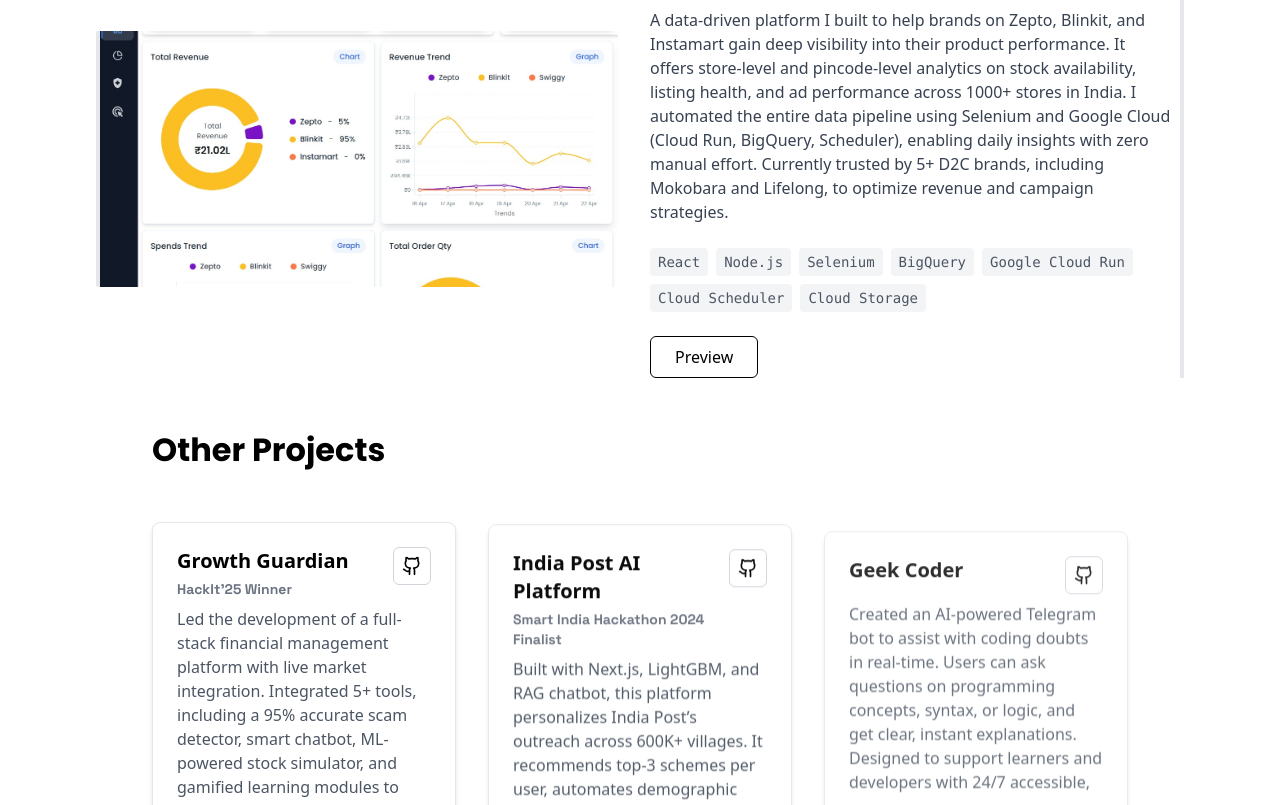
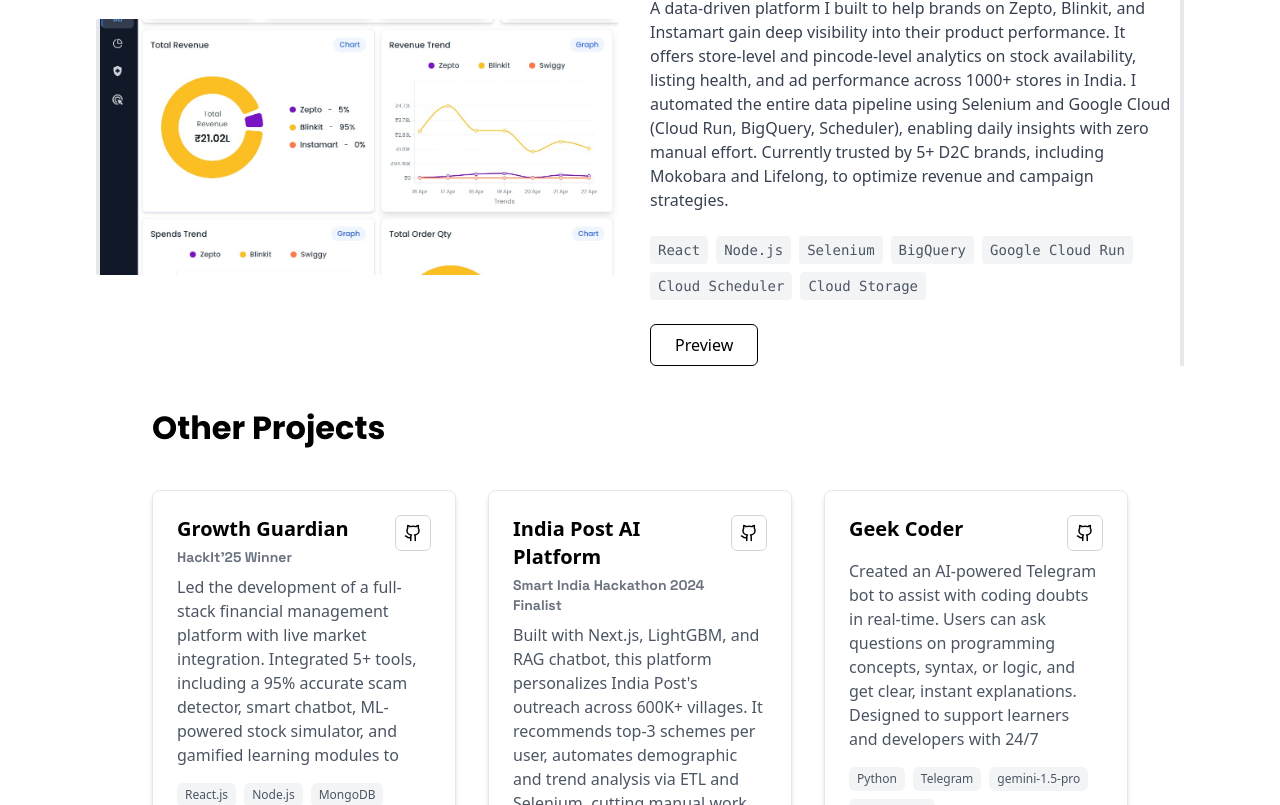
Before and after one commit to adhavan13/Portfolio, a React (Vite) app: page / in a window 1280 px wide. Shown: the part 1995-2800 px from the top of the page. Built offline with nearby package versions, Linux system fonts and the light colour scheme; a web font is replaced by a local one.

Commit message:
projects section responsiveness fixed

```diff
--- a/src/components/exprience.jsx
+++ b/src/components/exprience.jsx
@@ -8,7 +8,7 @@
       department: "Sai Sakthi Enterprises",
       period: "January 2025 - April 2025",
       responsibilities: [
-        "Built and deployed a SaaS analytics platform for brands on Zepto, Blinkit, and Instamart, offering pincode-level insights into stock, visibility, and ranking across 1000+ stores in India; adopted by top D2C brands like Mokobara and Lifelong.",
+        "Built and deployed a SaaS analytics platform for brands on Zepto, Blinkit, and Instamart, offering pincode-level insights into stock, visibility, and ranking across 1000+ stores in India adopted by top D2C brands like Mokobara and Lifelong.",
         "Designed and implemented fully automated data pipelines using Selenium and GCP (Cloud Run, BigQuery, Scheduler), saving 100+ manual hours/month and ensuring sub-2-hour daily refreshes.",
         "Led the development of a Shopify Partner App (Remix + BigQuery) for advanced product sorting, increasing catalog engagement by ~30%; listed on the Shopify App Store.",
       ],
@@ -31,7 +31,7 @@
 
   return (
     <div className="max-w-6xl mx-auto pt-8">
-      <h1 className="text-4xl font-font-roboto font-bold mb-8">
+      <h1 className="text-3xl font-font-roboto font-bold mb-8">
         Where I've Worked
       </h1>
 
@@ -62,12 +62,14 @@
               <span className="font-heading font-bold text-gray-500">
                 {experiences[selectedExp].role}
               </span>{" "}
-              <span className="font-bold">at{" "}</span>
+              <span className="font-bold">at </span>
               <span className="underline decoration-2 decoration-gray-500 font-bold">
                 {experiences[selectedExp].department}
               </span>
             </h2>
-            <p className="text-xl mb-6 font-bold">{experiences[selectedExp].period}</p>
+            <p className="text-xl mb-6 font-bold">
+              {experiences[selectedExp].period}
+            </p>
           </div>
 
           <ul className="list-disc ml-5 space-y-3 font-heading">
--- a/src/components/projects.jsx
+++ b/src/components/projects.jsx
@@ -10,7 +10,7 @@
   const projects = [
     {
       title: "Growth Guardian",
-      subtitle: "HackIt’25 Winner",
+      subtitle: "HackIt'25 Winner",
       description:
         "Led the development of a full-stack financial management platform with live market integration. Integrated 5+ tools, including a 95% accurate scam detector, smart chatbot, ML-powered stock simulator, and gamified learning modules to help users learn, practice, and make informed financial decisions confidently.",
       technologies: [
@@ -28,7 +28,7 @@
       title: "India Post AI Platform",
       subtitle: "Smart India Hackathon 2024 Finalist",
       description:
-        "Built with Next.js, LightGBM, and RAG chatbot, this platform personalizes India Post’s outreach across 600K+ villages. It recommends top-3 schemes per user, automates demographic and trend analysis via ETL and Selenium, cutting manual work by 80% and boosting efficiency by 40%.",
+        "Built with Next.js, LightGBM, and RAG chatbot, this platform personalizes India Post's outreach across 600K+ villages. It recommends top-3 schemes per user, automates demographic and trend analysis via ETL and Selenium, cutting manual work by 80% and boosting efficiency by 40%.",
       technologies: [
         "Next.js",
         "Python",
@@ -93,54 +93,53 @@
       opacity: 1,
       transition: {
         staggerChildren: 0.1,
-        delayChildren: 0.2,
+        delayChildren: 0.1,
         when: "beforeChildren",
       },
     },
   };
 
   const childVariants = {
-    hidden: { opacity: 0, y: 50 },
+    hidden: { opacity: 0, y: 30 },
+    visible: {
+      opacity: 1,
+      y: 0,
+      transition: {
+        duration: 0.4,
+      },
+    },
+  };
+
+  const titleVariants = {
+    hidden: { opacity: 0, y: -20 },
     visible: {
       opacity: 1,
       y: 0,
       transition: {
         duration: 0.5,
-      },
-    },
-  };
-
-  const titleVariants = {
-    hidden: { opacity: 0, y: -30 },
-    visible: {
-      opacity: 1,
-      y: 0,
-      transition: {
-        duration: 0.6,
         ease: "easeOut",
       },
     },
   };
 
   return (
-
     <motion.div
       id="projects-section"
-      className="w-full py-12 px-4 md:px-8 lg:px-16"
+      className="w-full py-6 sm:py-8 md:py-12 px-3 sm:px-4 md:px-8 lg:px-16"
       initial="hidden"
       animate={isVisible ? "visible" : "hidden"}
       variants={containerVariants}
     >
       <motion.h1
-        className="text-3xl font-heading font-bold mb-12 px-6"
+        className="text-xl sm:text-2xl md:text-3xl font-heading font-bold mb-6 sm:mb-8 md:mb-12 px-2 sm:px-4 md:px-6 text-center sm:text-left"
         variants={titleVariants}
       >
         Other Projects
       </motion.h1>
 
-      <div className="px-6">
+      <div className="px-0 sm:px-2 md:px-6">
         <motion.div
-          className="grid grid-cols-1 md:grid-cols-2 lg:grid-cols-3 gap-8"
+          className="grid grid-cols-1 sm:grid-cols-2 lg:grid-cols-3 gap-4 sm:gap-6 md:gap-8"
           variants={containerVariants}
         >
           <AnimatePresence mode="wait">
@@ -152,11 +151,13 @@
                 whileHover={{ y: -5, transition: { duration: 0.2 } }}
                 exit={{ opacity: 0, y: -20, transition: { duration: 0.3 } }}
               >
-                <div className="p-6">
+                <div className="p-4 sm:p-5 md:p-6">
                   <div className="flex justify-between items-start mb-2">
                     <div>
-                      <h3 className="text-xl font-bold">{project.title}</h3>
-                      <p className="text-sm text-gray-500 mt-1 font-spacegrotesk font-bold">
+                      <h3 className="text-lg sm:text-xl font-bold">
+                        {project.title}
+                      </h3>
+                      <p className="text-xs sm:text-sm text-gray-500 mt-1 font-spacegrotesk font-bold">
                         {project.subtitle || "Project subtitle"}
                       </p>
                     </div>
@@ -164,26 +165,26 @@
                       href={project.githubLink}
                       target="_blank"
                       rel="noopener noreferrer"
-                      className="inline-flex items-center justify-center border border-gray-300 rounded-md p-2 hover:bg-gray-100 transition-colors"
+                      className="inline-flex items-center justify-center border border-gray-300 rounded-md p-1.5 sm:p-2 hover:bg-gray-100 transition-colors"
                       aria-label="Visit GitHub repository"
                     >
-                      <Github size={20} />
+                      <Github size={18} />
                     </a>
                   </div>
 
-                  <p className="text-gray-600 mb-4 h-48 overflow-y-auto mt-2">
+                  <p className="text-xs sm:text-sm md:text-base text-gray-600 mb-3 sm:mb-4 h-32 sm:h-40 md:h-48 overflow-y-auto mt-2 pr-1">
                     {project.description}
                   </p>
 
                   <div className="mt-auto">
-                    <div className="flex flex-wrap gap-2">
+                    <div className="flex flex-wrap gap-1.5 sm:gap-2">
                       {project.technologies.map((tech, i) => (
                         <motion.span
                           key={i}
-                          className="px-2 py-1 bg-gray-100 text-gray-600 text-xs rounded-md "
+                          className="px-1.5 sm:px-2 py-0.5 sm:py-1 bg-gray-100 text-gray-600 text-xs rounded-md"
                           initial={{ opacity: 0, scale: 0.8 }}
                           animate={{ opacity: 1, scale: 1 }}
-                          transition={{ duration: 0.3, delay: 0.3 + i * 0.05 }}
+                          transition={{ duration: 0.3, delay: 0.2 + i * 0.03 }}
                         >
                           {tech}
                         </motion.span>
@@ -192,12 +193,12 @@
                   </div>
                 </div>
 
-                <div className="border-t border-gray-200 p-4">
+                <div className="border-t border-gray-200 p-3 sm:p-4">
                   <a
                     href={project.appLink}
                     target="_blank"
                     rel="noopener noreferrer"
-                    className="text-center block text-gray-700 hover:text-black font-medium"
+                    className="text-center block text-gray-700 hover:text-black text-sm sm:text-base font-medium"
                   >
                     Visit
                   </a>
@@ -207,10 +208,11 @@
           </AnimatePresence>
         </motion.div>
 
+        {/* Show More/Less Button (commented out in original) */}
         {/* <AnimatePresence mode="wait">
           <motion.div
             key={showAll ? "show-less" : "show-more"}
-            className="flex justify-center mt-10"
+            className="flex justify-center mt-6 sm:mt-8 md:mt-10"
             initial={{ opacity: 0, y: 20 }}
             animate={{ opacity: 1, y: 0 }}
             exit={{ opacity: 0, y: -20 }}
@@ -219,7 +221,7 @@
           >
             <button
               onClick={toggleShowProjects}
-              className="px-6 py-3 bg-white border border-gray-300 rounded-md shadow-sm text-gray-700 font-medium hover:bg-gray-50 transition-colors"
+              className="px-4 sm:px-6 py-2 sm:py-3 bg-white border border-gray-300 rounded-md shadow-sm text-gray-700 text-sm sm:text-base font-medium hover:bg-gray-50 transition-colors"
             >
               {showAll ? "Show Less" : "Show More"}
             </button>
```
